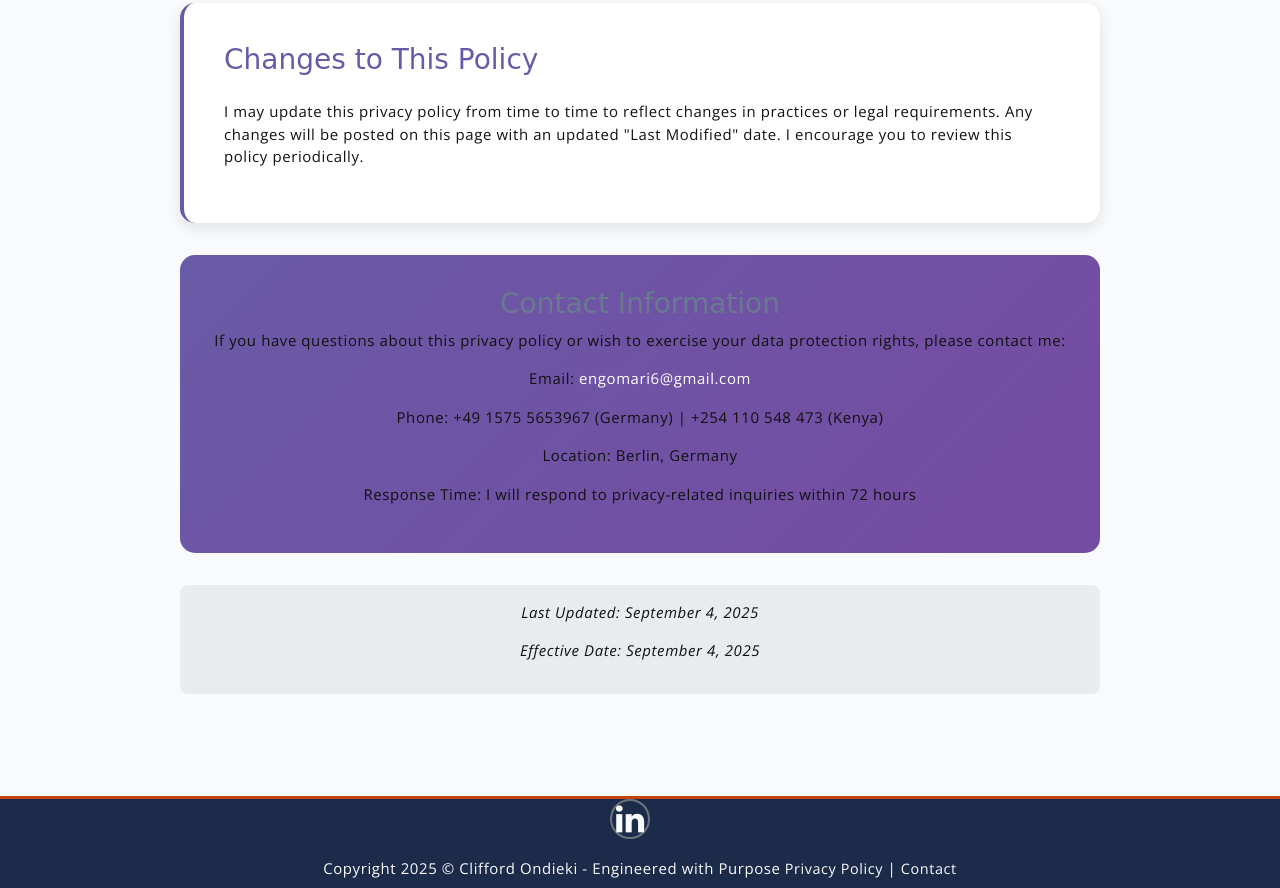
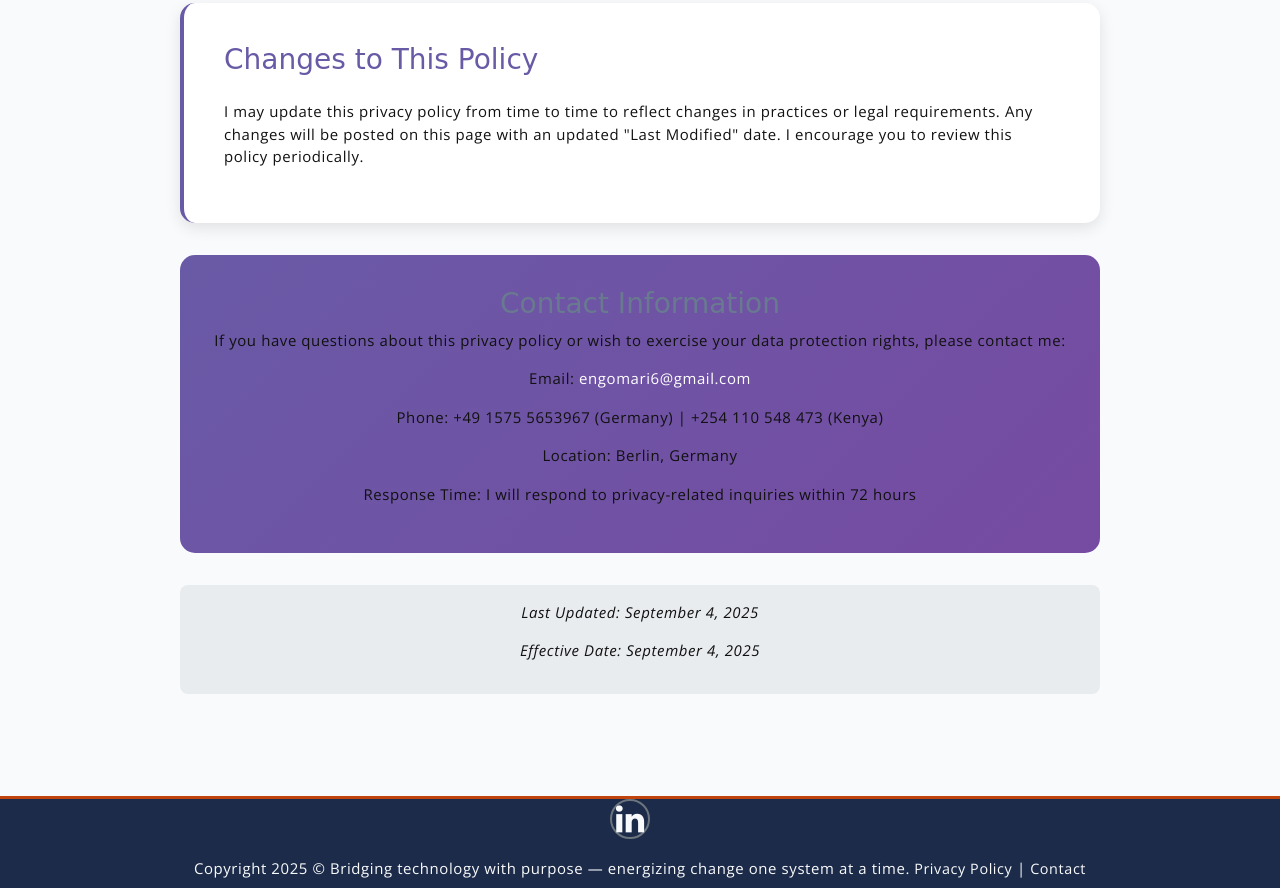
Before and after one commit to omari91/omari91.github.io, a website: page privacy-policy.html in a window 1280 px wide. Shown: the part 4545-5433 px from the top of the page. Drawn offline with nearby package versions, Linux system fonts and the light colour scheme; a web font is replaced by a local one.

Commit message:
Update privacy-policy.html
Updated Footer

```diff
--- a/privacy-policy.html
+++ b/privacy-policy.html
@@ -275,7 +275,7 @@
         </div>
         <p class="mb-0" style="margin-top: 10px;">
             Copyright <script>document.write(new Date().getFullYear())</script> &copy;
-            <a href="#" style="color: #fff;">Clifford Ondieki - Engineered with Purpose</a>
+            <a href="#" style="color: #fff;">Bridging technology with purpose — energizing change one system at a time.</a>
         </p>
         <p class="mt-2">
             <a href="privacy-policy.html" style="color: #fff; font-size: 0.9rem;">Privacy Policy</a> |
```
